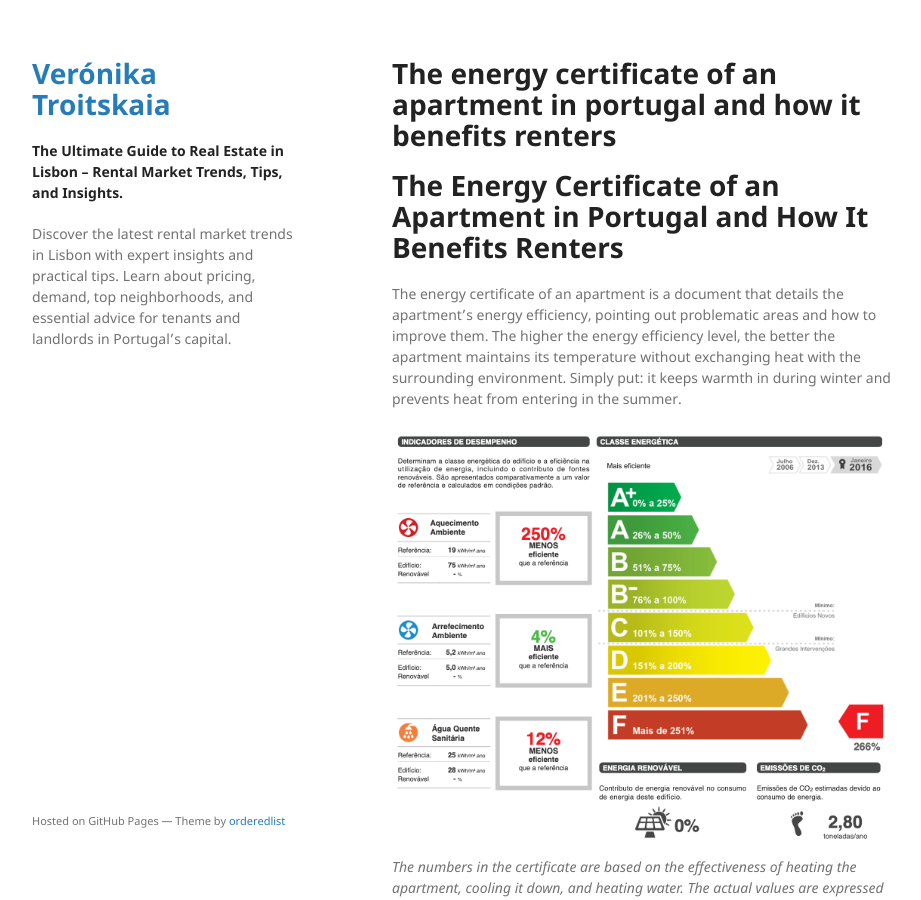
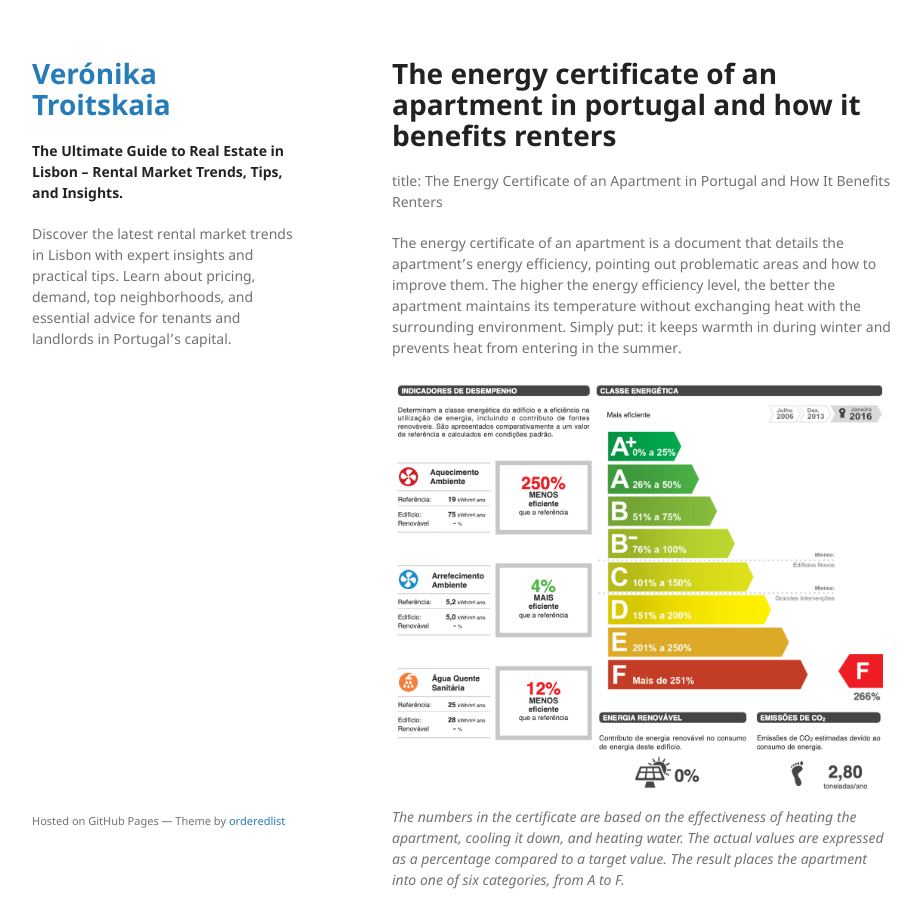
Before and after one commit to veronika-pt/blog.veronika.pt, a Jekyll site: the page built from _posts/2023-05-10-The Energy Certificate of an Apartment in Portugal and How It Benefits Renters.md, in a window 1280 px wide and 900 px high. Shown: the whole window, without its empty margins (178-1099 px from the left). Built offline with Jekyll 4.4.1, drawn with Linux system fonts in a browser that asks for light colours; some of the changed lines change nothing that is shown.

Commit message:
Update 2023-05-10-The Energy Certificate of an Apartment in Portugal and How It Benefits Renters.md

```diff
--- a/_posts/2023-05-10-The Energy Certificate of an Apartment in Portugal and How It Benefits Renters.md
+++ b/_posts/2023-05-10-The Energy Certificate of an Apartment in Portugal and How It Benefits Renters.md
@@ -1,4 +1,4 @@
-# The Energy Certificate of an Apartment in Portugal and How It Benefits Renters
+title: The Energy Certificate of an Apartment in Portugal and How It Benefits Renters
 
 The energy certificate of an apartment is a document that details the apartment’s energy efficiency, pointing out problematic areas and how to improve them. The higher the energy efficiency level, the better the apartment maintains its temperature without exchanging heat with the surrounding environment. Simply put: it keeps warmth in during winter and prevents heat from entering in the summer.
 
```
